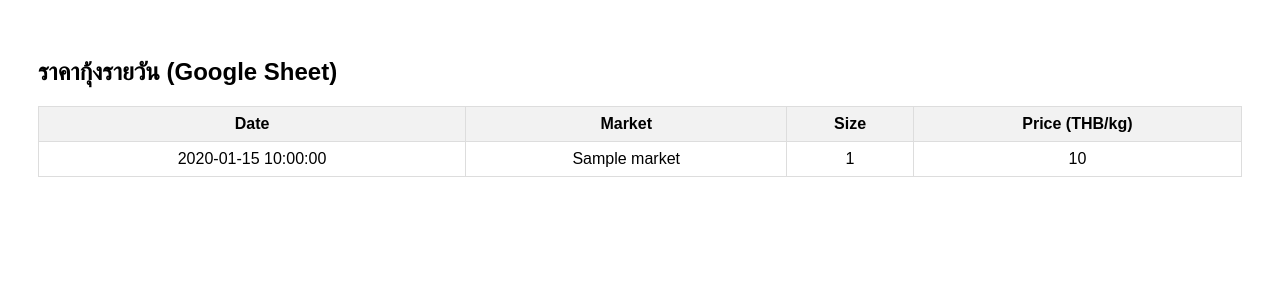
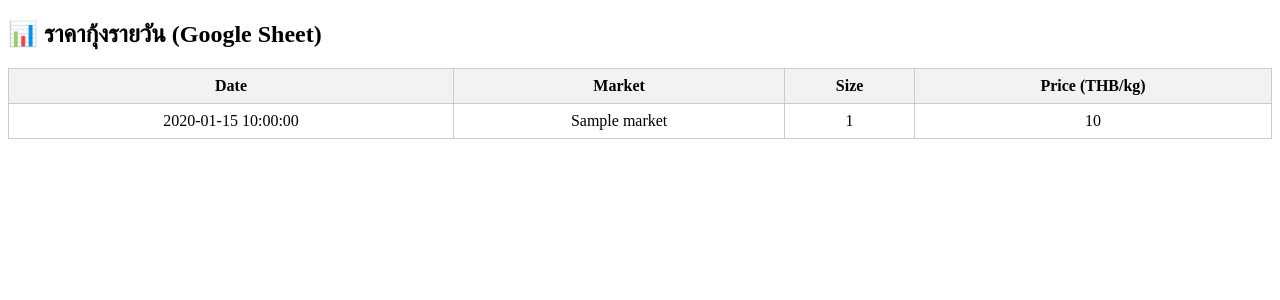
Before and after one commit to torsak6589-creator/thai-shrimp-industry-2026, a Flask app: template templates/dashboard.html in a window 1280 px wide. Shown: the top 300 px of the page. Run offline with Flask 3, Linux system fonts and the light colour scheme; the template is opened without the code that fills it: most values are stand-ins (such as "Sample title", 1, 10 or a date in 2020).

Commit message:
Update dashboard.html

```diff
--- a/templates/dashboard.html
+++ b/templates/dashboard.html
@@ -4,15 +4,23 @@
     <meta charset="UTF-8">
     <title>Thai Shrimp Industry 2026</title>
     <style>
-        body { font-family: Arial, sans-serif; padding: 30px; }
-        table { border-collapse: collapse; width: 100%; }
-        th, td { border: 1px solid #ddd; padding: 8px; text-align: center; }
-        th { background-color: #f2f2f2; }
+        table {
+            border-collapse: collapse;
+            width: 100%;
+        }
+        th, td {
+            border: 1px solid #ccc;
+            padding: 8px;
+            text-align: center;
+        }
+        th {
+            background: #f2f2f2;
+        }
     </style>
 </head>
 <body>
 
-<h2>ราคากุ้งรายวัน (Google Sheet)</h2>
+<h2>📊 ราคากุ้งรายวัน (Google Sheet)</h2>
 
 <table>
     <thead>
@@ -31,6 +39,10 @@
             <td>{{ p.size }}</td>
             <td>{{ p.price }}</td>
         </tr>
+        {% else %}
+        <tr>
+            <td colspan="4">ไม่พบข้อมูล</td>
+        </tr>
         {% endfor %}
     </tbody>
 </table>
```
